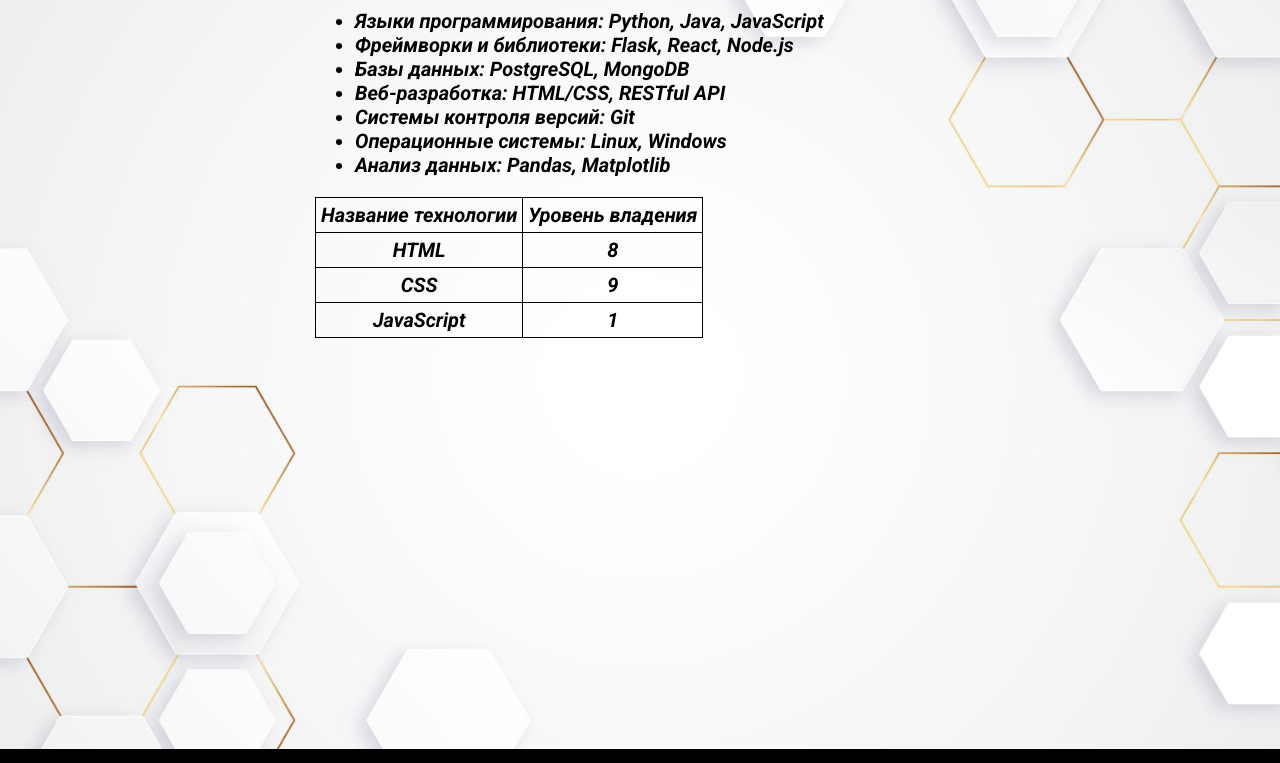
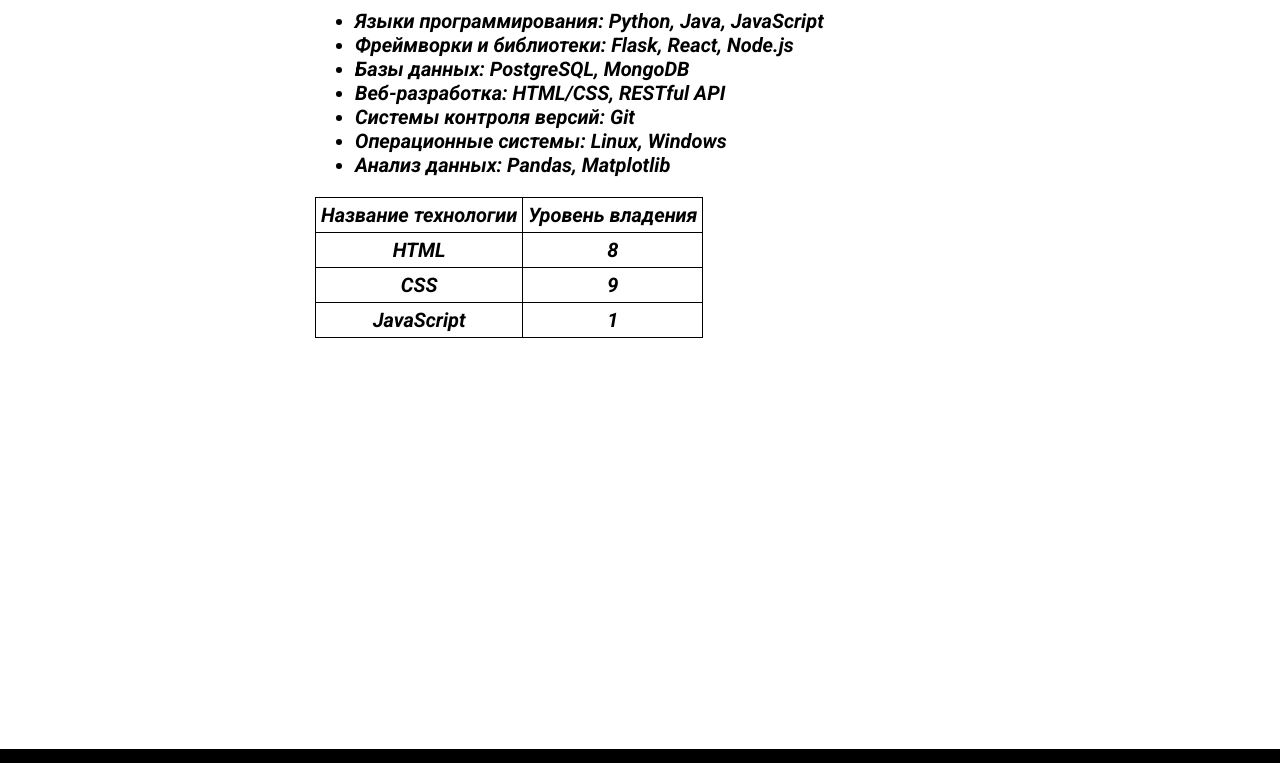
Before and after one commit to StulPlay/StulPlay.GitHub.io, a plain HTML site: page technology.html in a window 1280 px wide. Shown: the part 140-903 px from the top of the page. Drawn offline with Linux system fonts and the light colour scheme.

Commit message:
Add files via upload

```diff
--- a/style.css
+++ b/style.css
@@ -52,15 +52,9 @@ main{
 
 }
 
+
 .main__background{
-    background-image: url(images/5968949.jpg);
-    background-repeat: no-repeat;
-    background-size: cover;
-    height: 100%;
-}
-
-.main__background__form{
-    padding-top: 100px;
+    padding-top: 60px;
     background-image: url(images/5968949.jpg);
     background-repeat: no-repeat;
     background-size: cover;
--- a/technology.html
+++ b/technology.html
@@ -25,7 +25,7 @@
 
         </header>
 
-        <main class="main__background">
+        <main class="main">
             <div class="container">
                 <section id="technology">
                     <h2>Технологии</h2>
```
Also changed, not shown: about.html (+1 -1 lines), auth.html (+1 -1 lines), feedback.html (+1 -1 lines), skills.html (+1 -1 lines).
